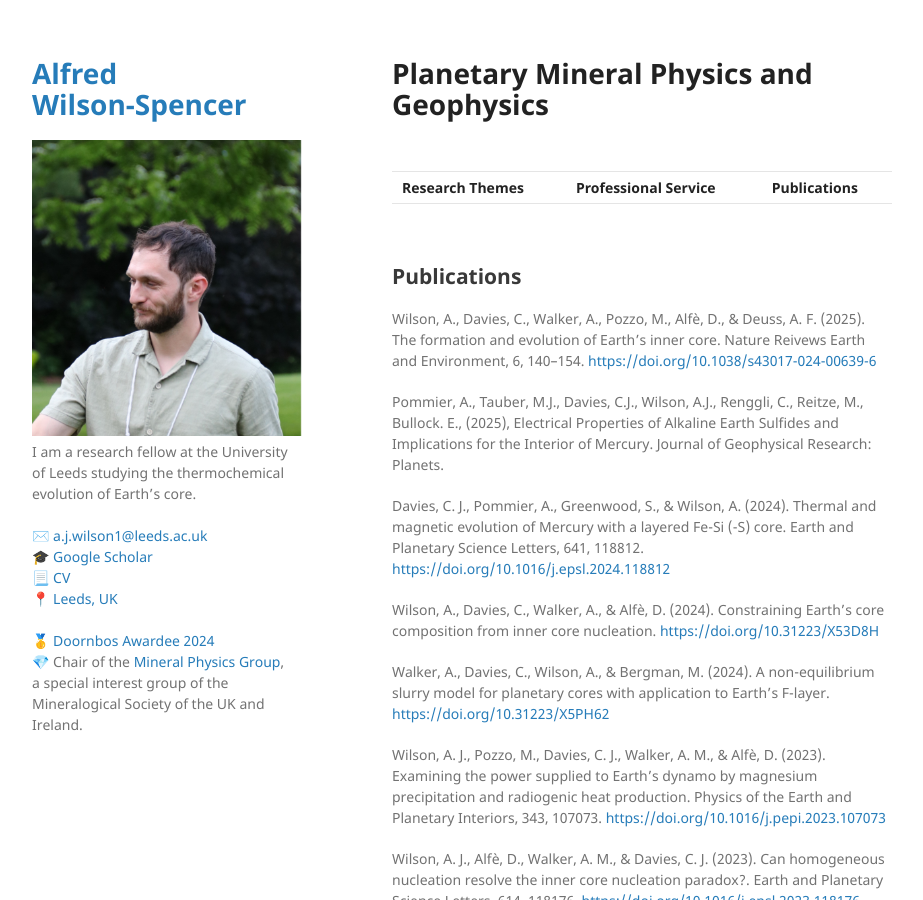
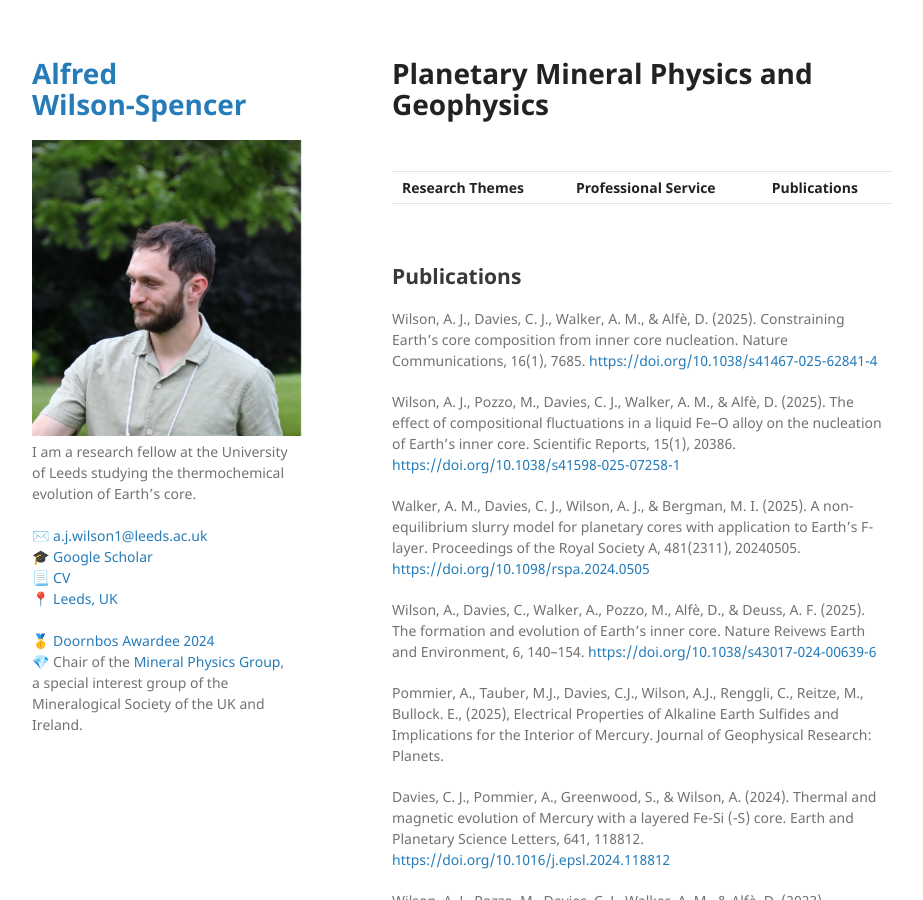
Before and after one commit to Fwilson93/Portfolio, a Jekyll site: the page built from publications.md, in a window 1280 px wide and 900 px high. Shown: the whole window, without its empty margins (178-1101 px from the left). Built offline with Jekyll 4.4.1, drawn with Linux system fonts in a browser that asks for light colours; our own code applies the rules of GitHub Pages for plain Markdown files.

Commit message:
Update publications.md

```diff
--- a/publications.md
+++ b/publications.md
@@ -10,6 +10,13 @@ layout: default
 
 <br/>
 ## Publications
+
+Wilson, A. J., Davies, C. J., Walker, A. M., & Alfè, D. (2025). Constraining Earth’s core composition from inner core nucleation. Nature Communications, 16(1), 7685. <a href="https://doi.org/10.1038/s41467-025-62841-4">https://doi.org/10.1038/s41467-025-62841-4</a>
+
+Wilson, A. J., Pozzo, M., Davies, C. J., Walker, A. M., & Alfè, D. (2025). The effect of compositional fluctuations in a liquid Fe–O alloy on the nucleation of Earth’s inner core. Scientific Reports, 15(1), 20386. <a href="https://doi.org/10.1038/s41598-025-07258-1">https://doi.org/10.1038/s41598-025-07258-1</a>
+
+Walker, A. M., Davies, C. J., Wilson, A. J., & Bergman, M. I. (2025). A non-equilibrium slurry model for planetary cores with application to Earth’s F-layer. Proceedings of the Royal Society A, 481(2311), 20240505. <a href="https://doi.org/10.1098/rspa.2024.0505">https://doi.org/10.1098/rspa.2024.0505</a>
+
 Wilson, A., Davies, C., Walker, A., Pozzo, M., Alfè, D., & Deuss, A. F. (2025). The formation and evolution of Earth’s inner core. Nature Reivews Earth and Environment, 6, 140–154. <a href="https://doi.org/10.1038/s43017-024-00639-6">https://doi.org/10.1038/s43017-024-00639-6</a>
 
 Pommier, A., Tauber, M.J., Davies, C.J., Wilson, A.J., Renggli, C., Reitze, M., Bullock. E., (2025),
@@ -17,10 +24,6 @@ Electrical Properties of Alkaline Earth Sulfides and Implications for the Interi
 Geophysical Research: Planets.
 
 Davies, C. J., Pommier, A., Greenwood, S., & Wilson, A. (2024). Thermal and magnetic evolution of Mercury with a layered Fe-Si (-S) core. Earth and Planetary Science Letters, 641, 118812. <a href="https://doi.org/10.1016/j.epsl.2024.118812">https://doi.org/10.1016/j.epsl.2024.118812</a>
-
-Wilson, A., Davies, C., Walker, A., & Alfè, D. (2024). Constraining Earth's core composition from inner core nucleation. <a href="https://doi.org/10.31223/X53D8H">https://doi.org/10.31223/X53D8H</a>
-
-Walker, A., Davies, C., Wilson, A., & Bergman, M. (2024). A non-equilibrium slurry model for planetary cores with application to Earth’s F-layer. <a href="https://doi.org/10.31223/X5PH62">https://doi.org/10.31223/X5PH62</a>
 
 Wilson, A. J., Pozzo, M., Davies, C. J., Walker, A. M., & Alfè, D. (2023). Examining the power supplied to Earth's dynamo by magnesium precipitation and radiogenic heat production. Physics of the Earth and Planetary Interiors, 343, 107073. <a href="https://doi.org/10.1016/j.pepi.2023.107073">https://doi.org/10.1016/j.pepi.2023.107073</a>
 
```
